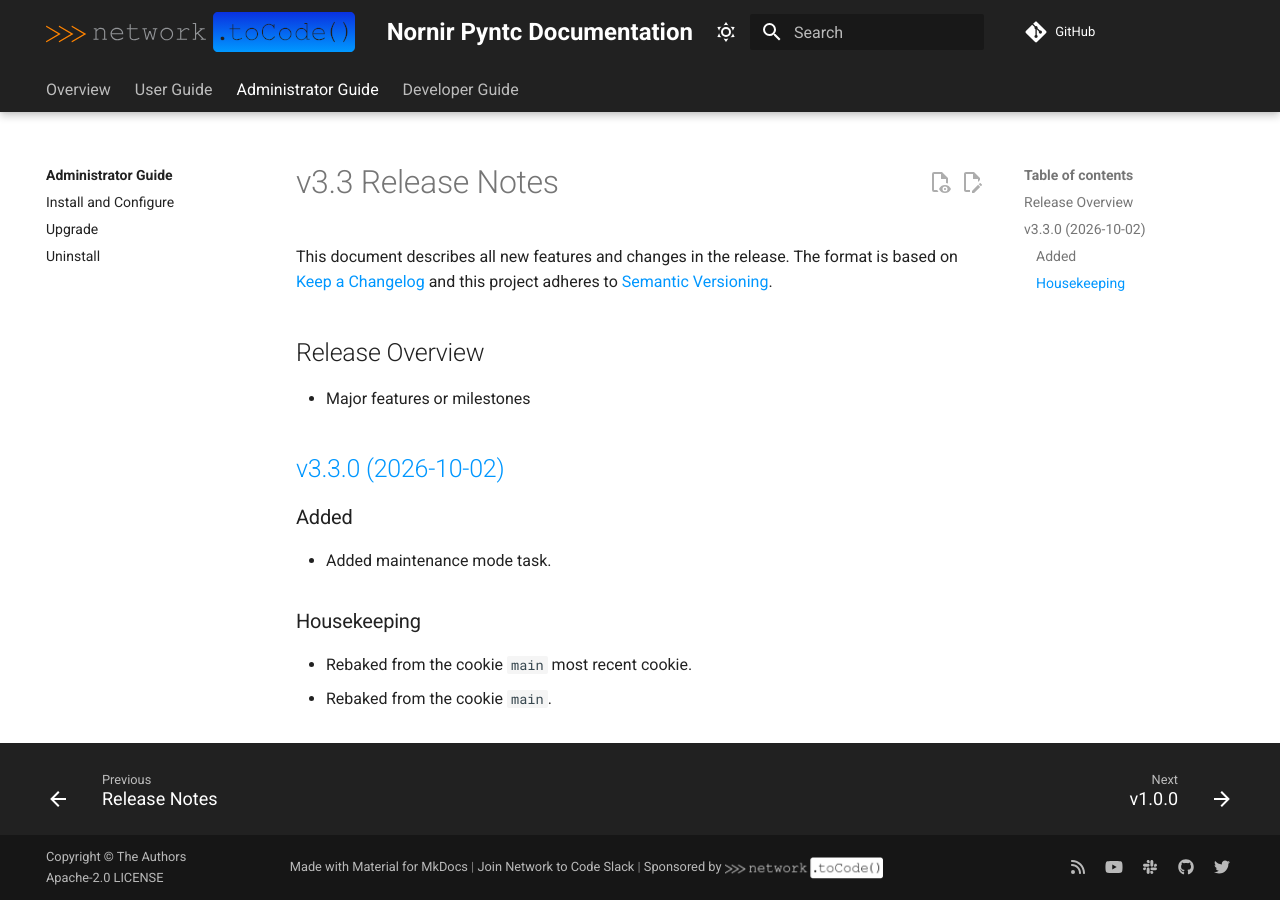
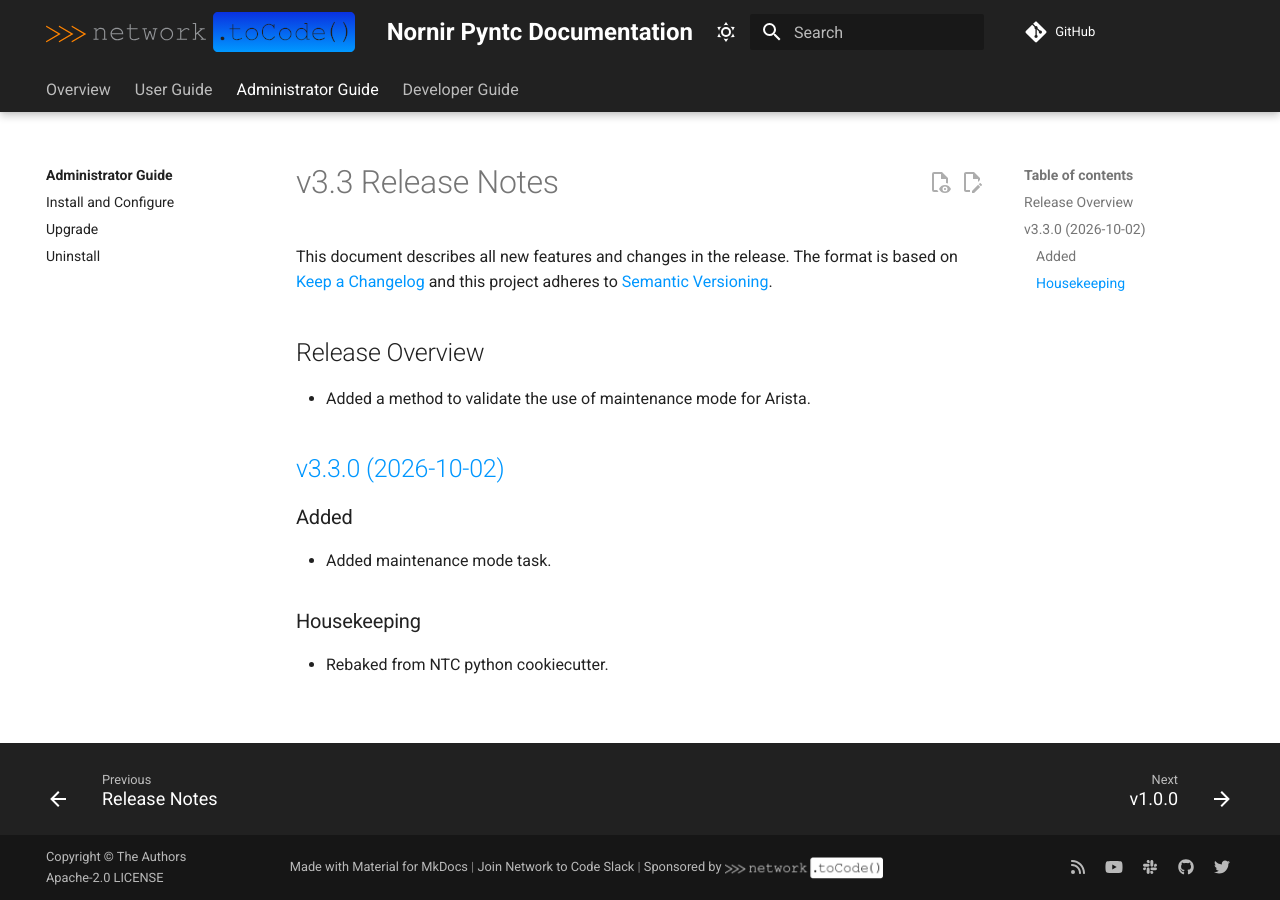
Before and after one commit to networktocode/nornir-pyntc, an MkDocs documentation site: the page built from docs/admin/release_notes/version_3.3.md, in a window 1280 px wide. Built offline with MkDocs 1.6.1 and Material for MkDocs 9.7.7, drawn with Linux system fonts in a browser that asks for light colours; comment, search, counter and statistics services are not loaded.

Commit message:
Apply batched suggestions from code review
Co-authored-by: Jeff Kala <48843785+jeffkala@users.noreply.github.com>

```diff
--- a/docs/admin/release_notes/version_3.3.md
+++ b/docs/admin/release_notes/version_3.3.md
@@ -4,7 +4,7 @@ This document describes all new features and changes in the release. The format
 
 ## Release Overview
 
-- Major features or milestones
+- Added a method to validate the use of maintenance mode for Arista.
 
 <!-- towncrier release notes start -->
 
@@ -16,5 +16,4 @@ This document describes all new features and changes in the release. The format
 
 ### Housekeeping
 
-- Rebaked from the cookie `main` most recent cookie.
-- Rebaked from the cookie `main`.
+- Rebaked from NTC python cookiecutter.
```
